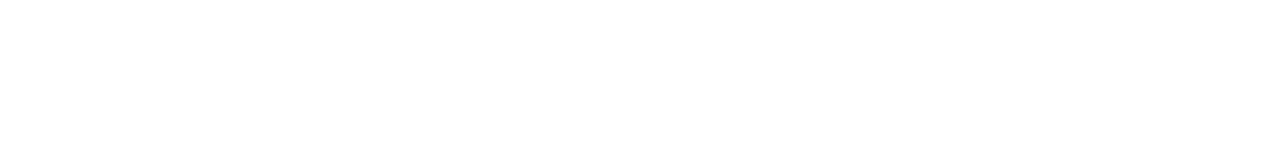
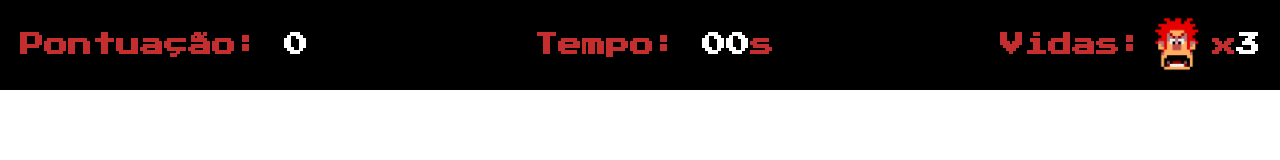
Before and after one commit to fabricioliquesley/Bootcamp-DIO, a plain HTML site: page jogos/detona-Ralph/index.html in a window 1280 px wide. Drawn offline with Linux system fonts and the light colour scheme.

Commit message:
feat: created the structure for the menu and its style

```diff
--- a/jogos/detona-Ralph/index.html
+++ b/jogos/detona-Ralph/index.html
@@ -11,11 +11,27 @@
 
     <link rel="stylesheet" href="src/styles/reset.css">
     <link rel="stylesheet" href="src/styles/style.css">
-
     <title>Detona Ralph</title>
 </head>
 <body>
+    <header>
+        <div class="menu-score">
+            <h2>Pontuação: <span id="score">0</span></h2>
+        </div>
+        <div class="menu-time">
+            <h2>Tempo: <span id="time">00</span>s</h2>
+        </div>
+        <div class="menu-lifes">
+            <h2>Vidas:</h2>
+            <img src="src/images/detona-ralph-icon.png" alt="vidas restantes">
+            <h2 class="lifesWarapper">x<span>3</span></h2>
+        </div>
+    </header>
+    <main>
+        <div class="panel">
 
+        </div>
+    </main>
 
     <script defer src="src/scripts/engine.js"></script>
 </body>
--- a/jogos/detona-Ralph/src/styles/style.css
+++ b/jogos/detona-Ralph/src/styles/style.css
@@ -0,0 +1,37 @@
+main {
+    display: flex;
+}
+
+header {
+    display: flex;
+    align-items: center;
+    justify-content: space-between;
+
+    width: 100%;
+    height: 90px;
+    background-color: #000000;
+    color: #ffffff;
+    padding: 20px;
+}
+
+.menu-score h2,
+.menu-time h2,
+.menu-lifes h2 {
+    color: rgb(196, 46, 46);
+}
+
+.menu-score span,
+.menu-time span,
+.menu-lifes span {
+    color: white;
+}
+
+.menu-lifes {
+    display: flex;
+    align-items: center;
+    gap: 4px;
+}
+
+.menu-lifes img {
+    width: 60px;
+}
```
